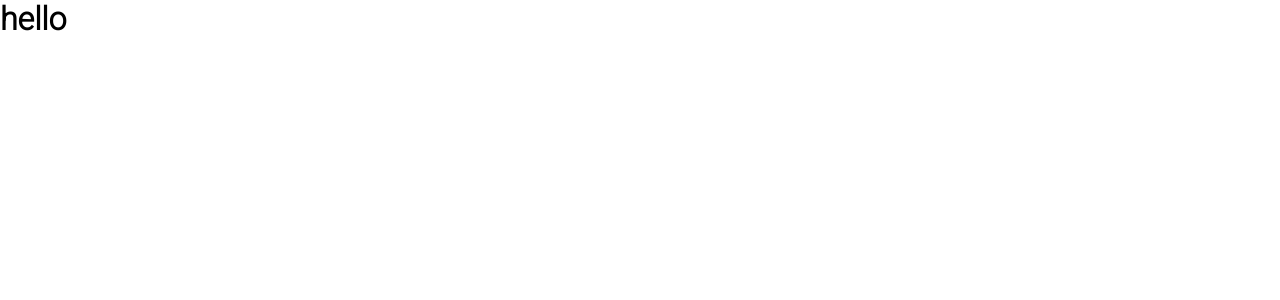
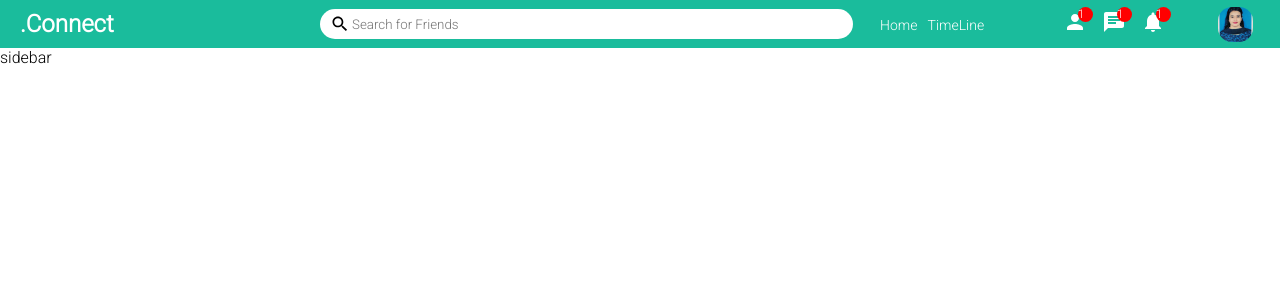
Before and after one commit to Brotati/Dot-Connect, a React (Create React App) app: page / in a window 1280 px wide. Shown: the top 300 px of the page. Built offline with nearby package versions, Linux system fonts and the light colour scheme.

Commit message:
Header Component added

```diff
--- a/package.json
+++ b/package.json
@@ -3,6 +3,9 @@
   "version": "0.1.0",
   "private": true,
   "dependencies": {
+    "@fortawesome/fontawesome-free": "^5.15.4",
+    "@material-ui/core": "^4.12.3",
+    "@material-ui/icons": "^4.11.2",
     "@testing-library/jest-dom": "^5.11.4",
     "@testing-library/react": "^11.1.0",
     "@testing-library/user-event": "^12.1.10",
--- a/src/App.js
+++ b/src/App.js
@@ -1,9 +1,10 @@
 import React from 'react'
+import Home from './pages/home/Home'
 
 export default function App() {
     return (
         <div>
-            <h1>hello</h1>
+            <Home />
         </div>
     )
 }
--- /dev/null
+++ b/src/Components/feed/Feed.jsx
@@ -0,0 +1,10 @@
+import React from 'react'
+import "./feed.css";
+
+export default function Feed() {
+    return (
+        <div>
+           feed
+        </div>
+    )
+}
--- /dev/null
+++ b/src/Components/header/Header.js
@@ -0,0 +1,43 @@
+import React from "react";
+import "./header.css";
+import SearchIcon  from "@material-ui/icons/Search";
+import PersonIcon from '@material-ui/icons/Person';
+import ChatIcon from '@material-ui/icons/Chat';
+import NotificationsIcon from '@material-ui/icons/Notifications';
+
+export default function Header() {
+  return (
+    <div className="HeaderContainer">
+      <div className="HeaderLeft">
+        <span className="logo">.Connect</span>
+      </div>
+      <div className="HeaderCenter">
+        <div className="search">
+          <SearchIcon className="srch-icon" />
+          <input placeholder="Search for Friends" className="searchInput" />
+        </div>
+      </div>
+      <div className="HeaderRight">
+        <div className="HeaderLinks">
+          <span className="HeaderLink">Home</span>
+          <span className="HeaderLink">TimeLine</span>
+        </div>
+        <div className="HeaderIcons">
+         <div className="HeaderIconItem">
+             <PersonIcon />
+             <span className="HeaderIconBadge">1</span>
+         </div>
+         <div className="HeaderIconItem">
+             <ChatIcon />
+             <span className="HeaderIconBadge">1</span>
+         </div>
+         <div className="HeaderIconItem">
+             <NotificationsIcon />
+             <span className="HeaderIconBadge">1</span>
+         </div>
+        </div>
+        <img src="/assets/person1.jpg" alt="" className="Header-img"/>
+      </div>
+    </div>
+  );
+}
--- /dev/null
+++ b/src/Components/header/header.css
@@ -0,0 +1,86 @@
+.HeaderContainer{
+    height: 48px;
+    width:100% ;
+    background-color:#1abc9c ;
+    display: flex;
+    align-items:center ;
+    position:sticky ;
+    top:0;
+}
+.logo{
+    font-size: 24px;
+    margin-left: 20px;
+    font-weight: bold;
+    color: white;
+    cursor: pointer;
+}
+.search{
+    width: 100%;
+    height: 30px;
+    background-color: white;
+    border-radius: 30px;
+    display: flex;
+    align-items: center;
+
+}
+.srch-icon{
+    font-size: 20px !important;
+    margin-left: 10px;
+
+}
+.searchInput{
+    border: none;
+    width: 70%;
+}
+.searchInput:focus{
+    outline: none;
+}
+.HeaderLeft{
+   flex: 3;
+}
+.HeaderCenter{
+    flex: 5;
+
+}
+.HeaderRight{
+    flex: 4;
+    color: white;
+    display: flex;
+    align-items: center;
+    justify-content: space-around;
+
+}
+.HeaderLink{
+    margin-right: 10px;
+    font-size: 14px;
+    cursor: pointer;
+
+}
+.HeaderIcons{
+    display: flex;
+}
+.HeaderIconBadge{
+    width: 15px;
+    height: 15px;
+    background-color: red;
+    border-radius: 50%;
+    color: white;
+    position: absolute;
+    top: -3px;
+    right: -6px;
+    justify-content: center;
+    font-size: 12px;
+
+}
+.HeaderIconItem{
+    margin-left: 15px;
+    cursor: pointer;
+    position: relative;
+}
+.Header-img{
+    width: 35px;
+    height: 35px;
+    border-radius: 40%;
+    object-fit: cover;
+    cursor: pointer;
+}
--- /dev/null
+++ b/src/Components/rightbar/RightBar.jsx
@@ -0,0 +1,9 @@
+import React from 'react'
+import "./rightbar.css"
+export default function RightBar() {
+    return (
+        <div>
+            rightbar
+        </div>
+    )
+}
--- /dev/null
+++ b/src/Components/siderbar/SideBar.jsx
@@ -0,0 +1,10 @@
+import React from 'react'
+import "./sidebar.css"
+
+export default function SideBar() {
+    return (
+        <div>
+            sidebar
+        </div>
+    )
+}
--- /dev/null
+++ b/src/pages/home/Home.js
@@ -0,0 +1,14 @@
+import React from 'react'
+//import Feed from '../../Components/feed/Feed'
+import Header from '../../Components/header/Header'
+//import RightBar from '../../Components/rightbar/RightBar'
+import SideBar from '../../Components/siderbar/SideBar'
+export default function home() {
+    return (
+        <>
+           <Header />
+           <SideBar/>
+
+        </>
+    )
+}
```
Also changed, not shown: public/assets/person1.jpg (added), src/Components/feed/feed.css (added), src/Components/rightbar/rightbar.css (added), src/Components/siderbar/sidebar.css (added), src/pages/home/home.css (added), 1 other file (tests, documents, lock files or other folders).
